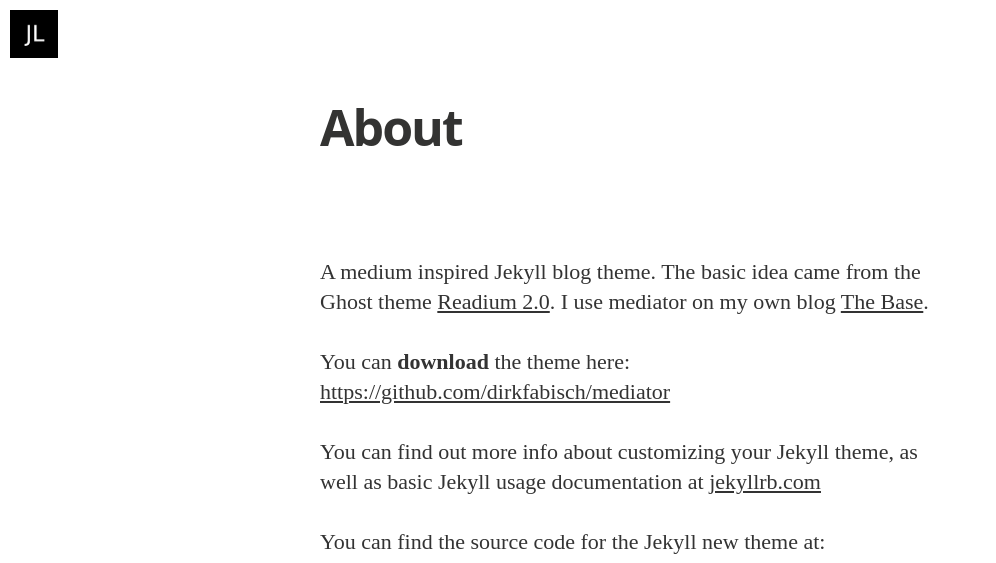
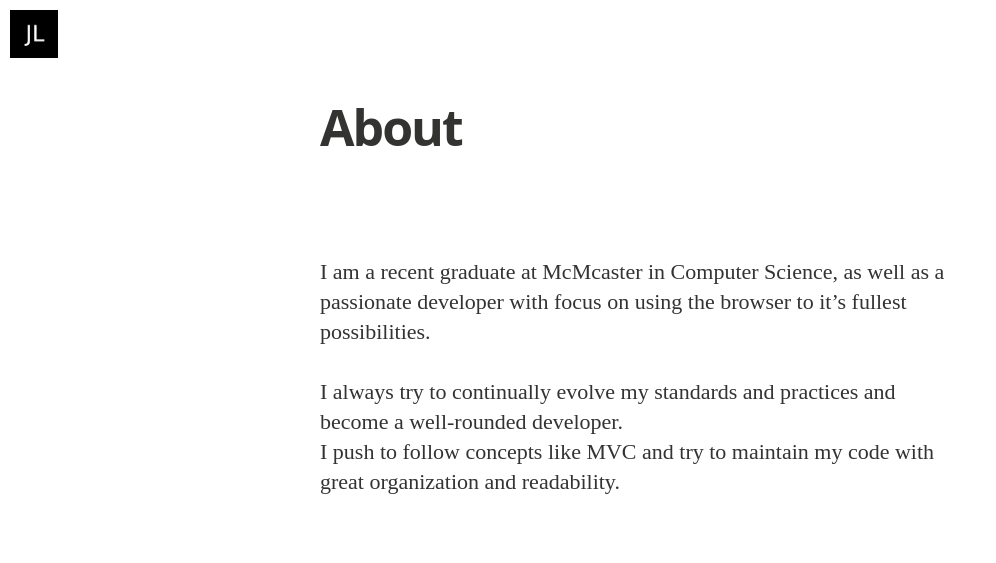
Before and after one commit to Jordann/Jordann.github.io, a Jekyll site: the page built from about.md, in a window 1280 px wide, cut to the strip 0-563 px from the top of the page. Shown: the whole strip, without its empty margins (0-996 px from the left). Built offline with Jekyll 4.4.1, drawn with Linux system fonts in a browser that asks for light colours; nearby versions of some CDN libraries; some web fonts are replaced; Markdown is read by kramdown in place of the engine named in the settings; some of the changed text lies outside the part shown.

```diff
--- a/about.md
+++ b/about.md
@@ -4,14 +4,10 @@ title: About
 permalink: /about/
 ---
 
-A medium inspired Jekyll blog theme. The basic idea came from the Ghost theme
-[Readium 2.0](http://www.svenread.com/readium-ghost-theme/). I use mediator on my own blog [The Base](blog.base68.com).
+I am a recent graduate at McMcaster in Computer Science, as well as a passionate developer with focus on using the browser
+to it's fullest possibilities.
 
-You can **download** the theme here:
-[https://github.com/dirkfabisch/mediator](https://github.com/dirkfabisch/mediator)
 
-You can find out more info about customizing your Jekyll theme, as well as basic Jekyll usage documentation at [jekyllrb.com](http://jekyllrb.com/)
 
-You can find the source code for the Jekyll new theme at: [github.com/jglovier/jekyll-new](https://github.com/jglovier/jekyll-new)
-
-You can find the source code for Jekyll at [github.com/jekyll/jekyll](https://github.com/jekyll/jekyll)
+I always try to continually evolve my standards and practices and become a well-rounded developer.
+I push to follow concepts like MVC and try to maintain my code with great organization and readability.
```
Also changed, not shown: _posts/2014-11-03-mom-app.markdown (added, +20 -0 lines), 6 other files.
